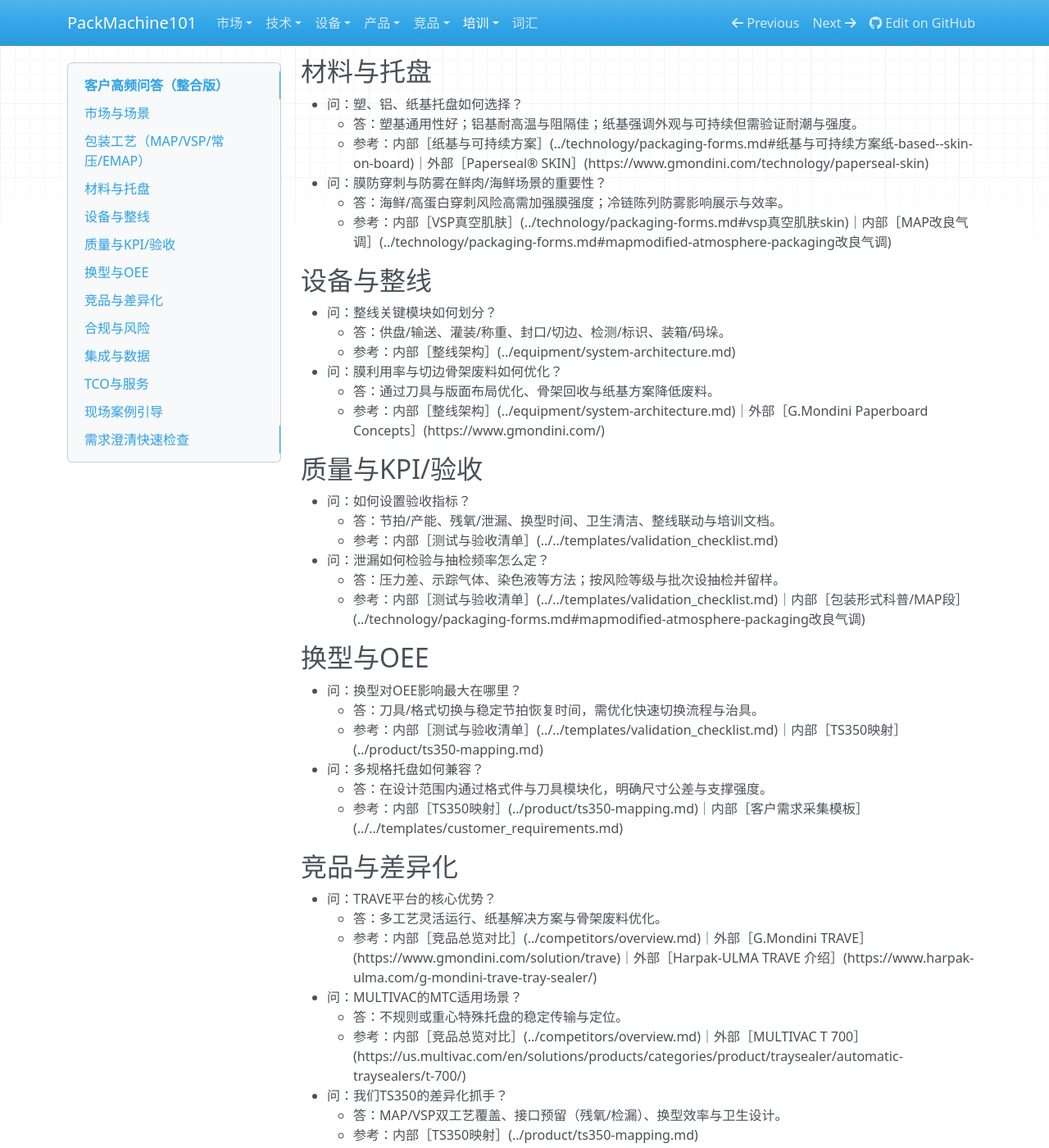
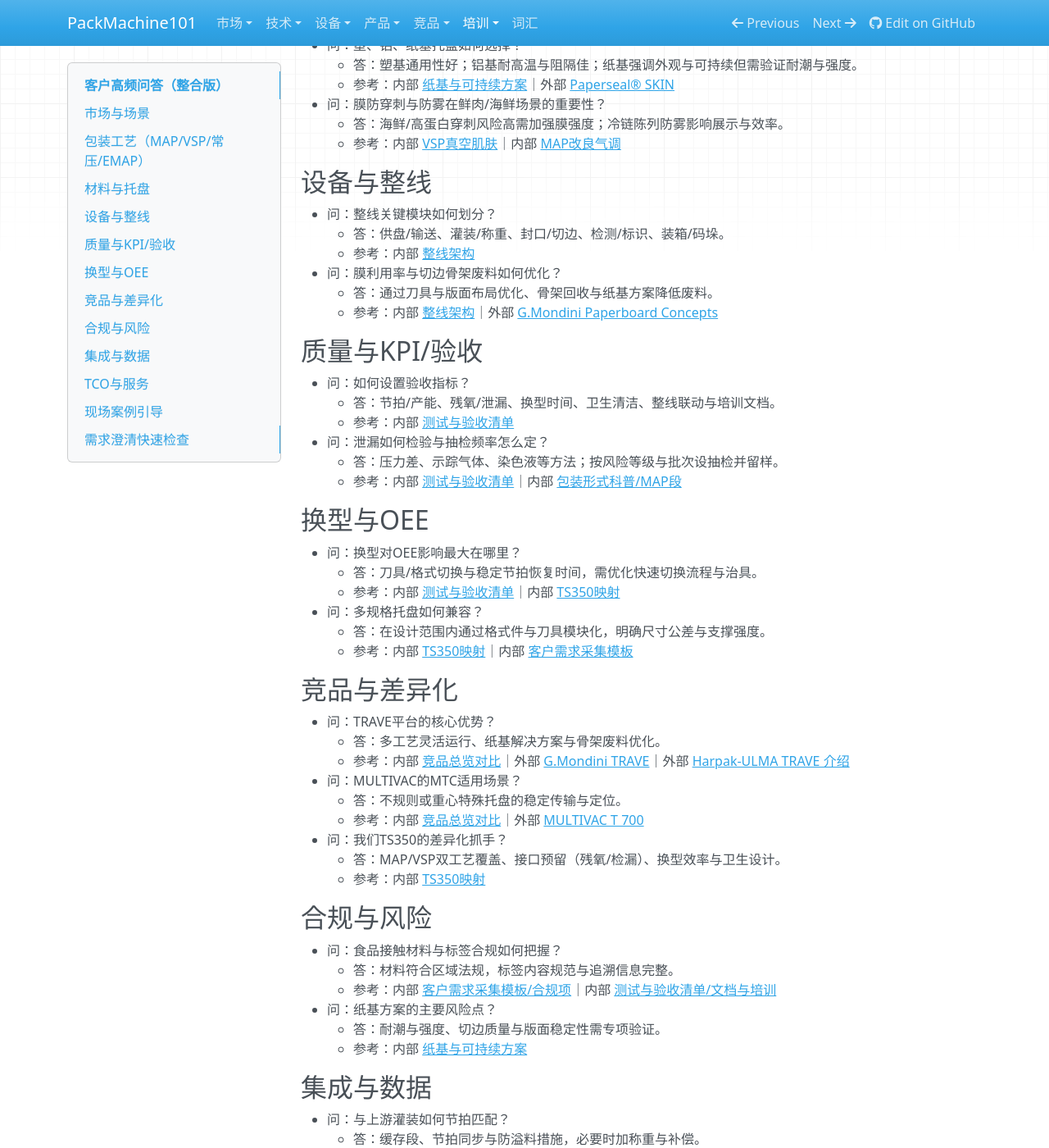
Before and after one commit to John-Qu/FPM101, an MkDocs documentation site: the page built from docs/training/qa.md, in a window 1280 px wide and 1400 px high, scrolled down 623 px. Shown: the whole window at 82% size. Built offline with MkDocs 1.6.1, drawn with Linux system fonts in a browser that asks for light colours; nearby versions of some CDN libraries; some of the changed text lies outside the part shown.

Commit message:
用相对路径，可以超链接跳转了。

```diff
--- a/docs/training/qa.md
+++ b/docs/training/qa.md
@@ -3,124 +3,124 @@
 ## 市场与场景
 - 问：不同渠道（商超/餐饮/到家）核心诉求有何差异？
     - 答：商超重陈列与货架期，餐饮重效率与稳定，到家强调保形与运输强度。
-    - 参考：内部［客户场景与渠道诉求］(../market/customer-scenarios.md)｜内部［包装形式科普］(../technology/packaging-forms.md)｜外部［ULMA Packaging］(https://www.ulmapackaging.com/en)
+    - 参考：内部 [客户场景与渠道诉求](../market/customer-scenarios.md)｜内部 [包装形式科普](../technology/packaging-forms.md)｜外部 [ULMA Packaging](https://www.ulmapackaging.com/en)
 - 问：预制菜与鲜肉的包装决策有何不同？
     - 答：鲜肉以残氧与泄漏为核心；预制菜更看重加热便捷、标签与追溯。
-    - 参考：内部［包装形式科普］(../technology/packaging-forms.md)
+    - 参考：内部 [包装形式科普](../technology/packaging-forms.md)
 
 ## 包装工艺（MAP/VSP/常压/EMAP）
 - 问：MAP与VSP如何选择？
     - 答：按产品形态与目标：延长货架期选MAP；高端呈现与保形选VSP；常压用于成本与效率优先。
-    - 参考：内部［包装形式科普］(../technology/packaging-forms.md)｜外部［G.Mondini Platform Technology］(https://www.gmondini.com/platform-technology)
+    - 参考：内部 [包装形式科普](../technology/packaging-forms.md)｜外部 [G.Mondini Platform Technology](https://www.gmondini.com/platform-technology)
 - 问：残氧目标设多少？
     - 答：常见≤0.5–1.0%，依产品与法规调整。
-    - 参考：内部［包装形式科普］(../technology/packaging-forms.md)
+    - 参考：内部 [包装形式科普](../technology/packaging-forms.md)
 - 问：EMAP适合哪些品类？
     - 答：蔬果鲜切等呼吸型产品，需匹配膜透气参数与产品呼吸强度。
-    - 参考：内部［包装形式科普］(../technology/packaging-forms.md)｜外部［G.Mondini Platform Technology］(https://www.gmondini.com/platform-technology)
+    - 参考：内部 [包装形式科普](../technology/packaging-forms.md)｜外部 [G.Mondini Platform Technology](https://www.gmondini.com/platform-technology)
 
 ## 材料与托盘
 - 问：塑、铝、纸基托盘如何选择？
     - 答：塑基通用性好；铝基耐高温与阻隔佳；纸基强调外观与可持续但需验证耐潮与强度。
-    - 参考：内部［纸基与可持续方案］(../technology/packaging-forms.md#纸基与可持续方案纸-based--skin-on-board)｜外部［Paperseal® SKIN］(https://www.gmondini.com/technology/paperseal-skin)
+    - 参考：内部 [纸基与可持续方案](../technology/packaging-forms.md#纸基与可持续方案纸-based--skin-on-board)｜外部 [Paperseal® SKIN](https://www.gmondini.com/technology/paperseal-skin)
 - 问：膜防穿刺与防雾在鲜肉/海鲜场景的重要性？
     - 答：海鲜/高蛋白穿刺风险高需加强膜强度；冷链陈列防雾影响展示与效率。
-    - 参考：内部［VSP真空肌肤］(../technology/packaging-forms.md#vsp真空肌肤skin)｜内部［MAP改良气调］(../technology/packaging-forms.md#mapmodified-atmosphere-packaging改良气调)
+    - 参考：内部 [VSP真空肌肤](../technology/packaging-forms.md#vsp真空肌肤skin)｜内部 [MAP改良气调](../technology/packaging-forms.md#mapmodified-atmosphere-packaging改良气调)
 
 ## 设备与整线
 - 问：整线关键模块如何划分？
     - 答：供盘/输送、灌装/称重、封口/切边、检测/标识、装箱/码垛。
-    - 参考：内部［整线架构］(../equipment/system-architecture.md)
+    - 参考：内部 [整线架构](../equipment/system-architecture.md)
 - 问：膜利用率与切边骨架废料如何优化？
     - 答：通过刀具与版面布局优化、骨架回收与纸基方案降低废料。
-    - 参考：内部［整线架构］(../equipment/system-architecture.md)｜外部［G.Mondini Paperboard Concepts］(https://www.gmondini.com/)
+    - 参考：内部 [整线架构](../equipment/system-architecture.md)｜外部 [G.Mondini Paperboard Concepts](https://www.gmondini.com/)
 
 ## 质量与KPI/验收
 - 问：如何设置验收指标？
     - 答：节拍/产能、残氧/泄漏、换型时间、卫生清洁、整线联动与培训文档。
-    - 参考：内部［测试与验收清单］(../../templates/validation_checklist.md)
+    - 参考：内部 [测试与验收清单](../../templates/validation_checklist.md)
 - 问：泄漏如何检验与抽检频率怎么定？
     - 答：压力差、示踪气体、染色液等方法；按风险等级与批次设抽检并留样。
-    - 参考：内部［测试与验收清单］(../../templates/validation_checklist.md)｜内部［包装形式科普/MAP段］(../technology/packaging-forms.md#mapmodified-atmosphere-packaging改良气调)
+    - 参考：内部 [测试与验收清单](../../templates/validation_checklist.md)｜内部 [包装形式科普/MAP段](../technology/packaging-forms.md#mapmodified-atmosphere-packaging改良气调)
 
 ## 换型与OEE
 - 问：换型对OEE影响最大在哪里？
     - 答：刀具/格式切换与稳定节拍恢复时间，需优化快速切换流程与治具。
-    - 参考：内部［测试与验收清单］(../../templates/validation_checklist.md)｜内部［TS350映射］(../product/ts350-mapping.md)
+    - 参考：内部 [测试与验收清单](../../templates/validation_checklist.md)｜内部 [TS350映射](../product/ts350-mapping.md)
 - 问：多规格托盘如何兼容？
     - 答：在设计范围内通过格式件与刀具模块化，明确尺寸公差与支撑强度。
-    - 参考：内部［TS350映射］(../product/ts350-mapping.md)｜内部［客户需求采集模板］(../../templates/customer_requirements.md)
+    - 参考：内部 [TS350映射](../product/ts350-mapping.md)｜内部 [客户需求采集模板](../../templates/customer_requirements.md)
 
 ## 竞品与差异化
 - 问：TRAVE平台的核心优势？
     - 答：多工艺灵活运行、纸基解决方案与骨架废料优化。
-    - 参考：内部［竞品总览对比］(../competitors/overview.md)｜外部［G.Mondini TRAVE］(https://www.gmondini.com/solution/trave)｜外部［Harpak-ULMA TRAVE 介绍］(https://www.harpak-ulma.com/g-mondini-trave-tray-sealer/)
+    - 参考：内部 [竞品总览对比](../competitors/overview.md)｜外部 [G.Mondini TRAVE](https://www.gmondini.com/solution/trave)｜外部 [Harpak-ULMA TRAVE 介绍](https://www.harpak-ulma.com/g-mondini-trave-tray-sealer/)
 - 问：MULTIVAC的MTC适用场景？
     - 答：不规则或重心特殊托盘的稳定传输与定位。
-    - 参考：内部［竞品总览对比］(../competitors/overview.md)｜外部［MULTIVAC T 700］(https://us.multivac.com/en/solutions/products/categories/product/traysealer/automatic-traysealers/t-700/)
+    - 参考：内部 [竞品总览对比](../competitors/overview.md)｜外部 [MULTIVAC T 700](https://us.multivac.com/en/solutions/products/categories/product/traysealer/automatic-traysealers/t-700/)
 - 问：我们TS350的差异化抓手？
     - 答：MAP/VSP双工艺覆盖、接口预留（残氧/检漏）、换型效率与卫生设计。
-    - 参考：内部［TS350映射］(../product/ts350-mapping.md)
+    - 参考：内部 [TS350映射](../product/ts350-mapping.md)
 
 ## 合规与风险
 - 问：食品接触材料与标签合规如何把握？
     - 答：材料符合区域法规，标签内容规范与追溯信息完整。
-    - 参考：内部［客户需求采集模板/合规项］(../../templates/customer_requirements.md)｜内部［测试与验收清单/文档与培训］(../../templates/validation_checklist.md)
+    - 参考：内部 [客户需求采集模板/合规项](../../templates/customer_requirements.md)｜内部 [测试与验收清单/文档与培训](../../templates/validation_checklist.md)
 - 问：纸基方案的主要风险点？
     - 答：耐潮与强度、切边质量与版面稳定性需专项验证。
-    - 参考：内部［纸基与可持续方案］(../technology/packaging-forms.md#纸基与可持续方案纸-based--skin-on-board)
+    - 参考：内部 [纸基与可持续方案](../technology/packaging-forms.md#纸基与可持续方案纸-based--skin-on-board)
 
 ## 集成与数据
 - 问：与上游灌装如何节拍匹配？
     - 答：缓存段、节拍同步与防溢料措施，必要时加称重与补偿。
-    - 参考：内部［整线架构］(../equipment/system-architecture.md)｜内部［客户场景与渠道诉求］(../market/customer-scenarios.md)
+    - 参考：内部 [整线架构](../equipment/system-architecture.md)｜内部 [客户场景与渠道诉求](../market/customer-scenarios.md)
 - 问：OEE与停机原因如何采集？
     - 答：PLC/伺服架构预留数据接口，定义事件码与班次报表。
-    - 参考：内部［TS350映射/控制与数据］(../product/ts350-mapping.md)
+    - 参考：内部 [TS350映射/控制与数据](../product/ts350-mapping.md)
 
 ## TCO与服务
 - 问：TCO构成与优化点？
     - 答：能耗、膜/托盘、备件、保养与人工；通过膜利用率、保养周期与备件寿命管理降低TCO。
-    - 参考：内部［TS350映射/TCO与服务］(../product/ts350-mapping.md)
+    - 参考：内部 [TS350映射/TCO与服务](../product/ts350-mapping.md)
 
 ## 现场案例引导
 ### 商超鲜肉MAP
 - 问：残氧与抽检策略如何设？
     - 答：目标≤0.5–1.0%，批次抽检+留样；泄漏用压力差或示踪法。
-    - 参考：内部［包装形式科普/MAP段］(../technology/packaging-forms.md#mapmodified-atmosphere-packaging改良气调)｜内部［测试与验收清单］(../../templates/validation_checklist.md)
+    - 参考：内部 [包装形式科普/MAP段](../technology/packaging-forms.md#mapmodified-atmosphere-packaging改良气调)｜内部 [测试与验收清单](../../templates/validation_checklist.md)
 - 问：膜与托盘选择？
     - 答：防穿刺、防雾，托盘支撑强度足；版面优化膜利用率。
-    - 参考：内部［包装形式科普/VSP与纸基段］(../technology/packaging-forms.md#vsp真空肌肤skin)｜(../technology/packaging-forms.md#纸基与可持续方案纸-based--skin-on-board)
+    - 参考：内部 [包装形式科普/VSP与纸基段](../technology/packaging-forms.md#vsp真空肌肤skin)｜ [包装形式科普/纸基与可持续方案纸](../technology/packaging-forms.md#纸基与可持续方案纸-based--skin-on-board)
 - 验收要点：节拍稳定、残氧/泄漏达标、切换规格时间。
-    - 参考：内部［测试与验收清单］(../../templates/validation_checklist.md)
+    - 参考：内部 [测试与验收清单](../../templates/validation_checklist.md)
 
 ### 中央厨房预制菜VSP
 - 问：为何选VSP？
     - 答：保形与陈列，适合高客单价或精致熟食。
-    - 参考：内部［包装形式科普/VSP段］(../technology/packaging-forms.md#vsp真空肌肤skin)
+    - 参考：内部 [包装形式科普/VSP段](../technology/packaging-forms.md#vsp真空肌肤skin)
 - 问：切边与视觉一致性如何保证？
     - 答：刀具精度与膜贴合参数控制，陈列样本评审。
-    - 参考：内部［整线架构/封口与切边］(../equipment/system-architecture.md)
+    - 参考：内部 [整线架构/封口与切边](../equipment/system-architecture.md)
 - 验收要点：稳定节拍、贴合质量与切边一致性、清洗时间。
-    - 参考：内部［测试与验收清单］(../../templates/validation_checklist.md)
+    - 参考：内部 [测试与验收清单](../../templates/validation_checklist.md)
 
 ### 即食餐常压/轻度MAP
 - 问：常压何时足够？
     - 答：短保SKU、成本效率优先；如需轻度延寿选轻度MAP。
-    - 参考：内部［包装形式科普/常压段］(../technology/packaging-forms.md#常压封口lidding)｜(../technology/packaging-forms.md#mapmodified-atmosphere-packaging改良气调)
+    - 参考：内部 [包装形式科普/常压段](../technology/packaging-forms.md#常压封口（Lidding）)｜ [包装形式科普/改良气调](../technology/packaging-forms.md#mapmodified-atmosphere-packaging改良气调)
 - 问：标签与追溯如何处理？
     - 答：打码/贴标联动，条码/批次追溯与报警。
-    - 参考：内部［整线架构/检测与标识］(../equipment/system-architecture.md)
+    - 参考：内部 [整线架构/检测与标识](../equipment/system-architecture.md)
 - 验收要点：密封完整性、标签/追溯有效、整线节拍同步。
-    - 参考：内部［测试与验收清单］(../../templates/validation_checklist.md)
+    - 参考：内部 [测试与验收清单](../../templates/validation_checklist.md)
 
 ## 需求澄清快速检查
 - 问：产品与场景、货架期目标与温控范围？
     - 答：按模板逐项确认，决定工艺与材料边界。
-    - 参考：内部［客户需求采集模板］(../../templates/customer_requirements.md)
+    - 参考：内部 [客户需求采集模板](../../templates/customer_requirements.md)
 - 问：托盘尺寸范围与材质、支撑强度与变形风险？
     - 答：决定输送与夹持/定位方案。
-    - 参考：内部［客户需求采集模板］(../../templates/customer_requirements.md)
+    - 参考：内部 [客户需求采集模板](../../templates/customer_requirements.md)
 - 问：产能与节拍、换型频率与时间窗？
     - 答：决定道数与格式件策略。
-    - 参考：内部［客户需求采集模板］(../../templates/customer_requirements.md)｜内部［整线架构］(../equipment/system-architecture.md)
+    - 参考：内部 [客户需求采集模板](../../templates/customer_requirements.md)｜内部 [整线架构](../equipment/system-architecture.md)
```
